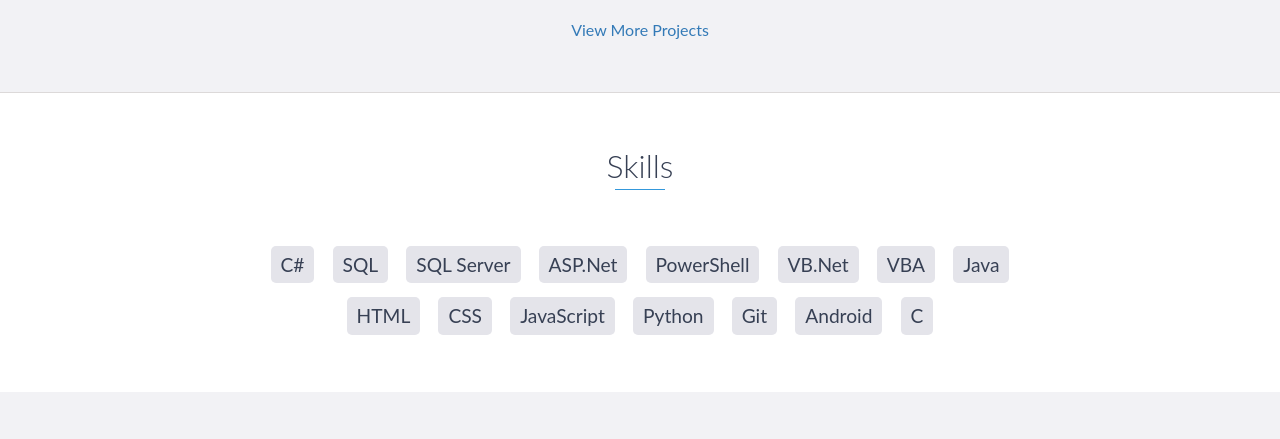
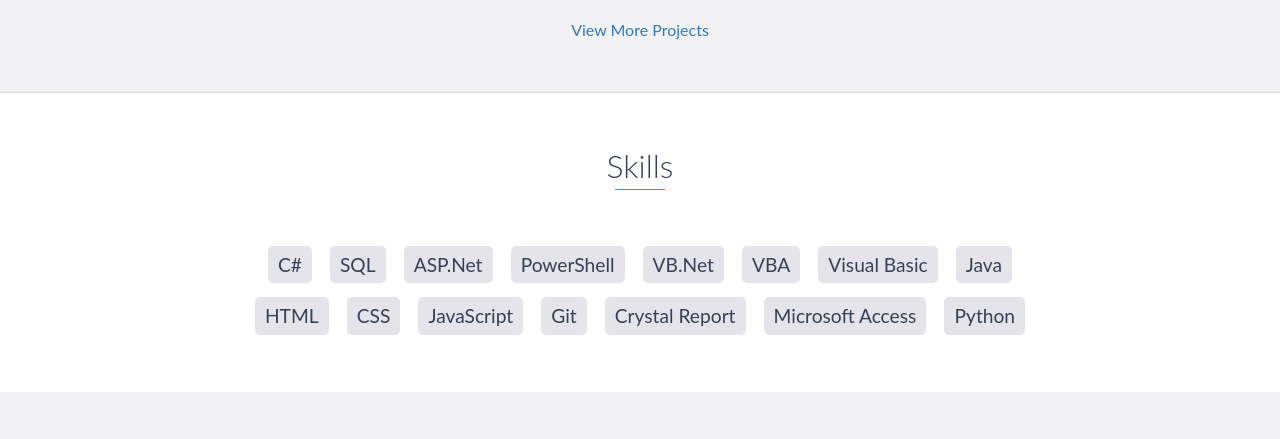
Before and after one commit to byounghyunoh/byounghyunoh.github.io, a website: page index.html in a window 1280 px wide. Shown: the part 4280-4719 px from the top of the page. Drawn offline with nearby package versions, Linux system fonts and the light colour scheme.

Commit message:
Skill text changed

```diff
--- a/index.html
+++ b/index.html
@@ -349,19 +349,20 @@
     <ul>
         <li>C#</li>
         <li>SQL</li>
-        <li>SQL Server</li>
         <li>ASP.Net</li>
         <li>PowerShell</li>
         <li>VB.Net</li>
         <li>VBA</li>
+        <li>Visual Basic</li>
         <li>Java</li>
         <li>HTML</li>
         <li>CSS</li>
         <li>JavaScript</li>
+        <li>Git</li>
+        <li>Crystal Report</li>
+        <li>Microsoft Access</li>
         <li>Python</li>
-        <li>Git</li>
-        <li>Android</li>
-        <li>C</li>
+
     </ul>
 </div>
 <!-- End #skills -->
```
